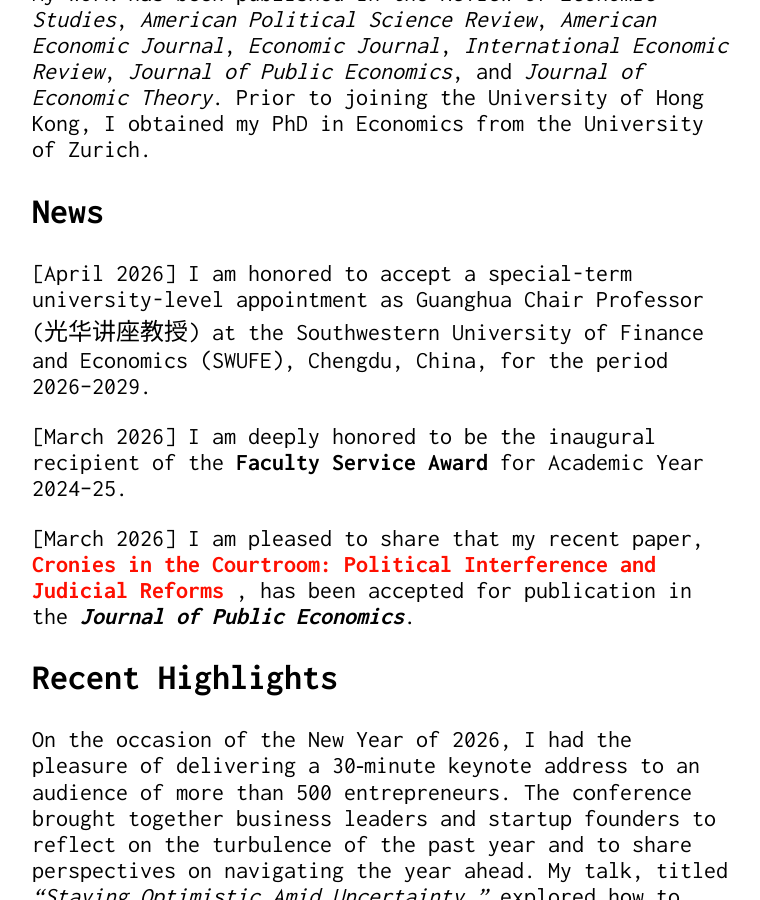
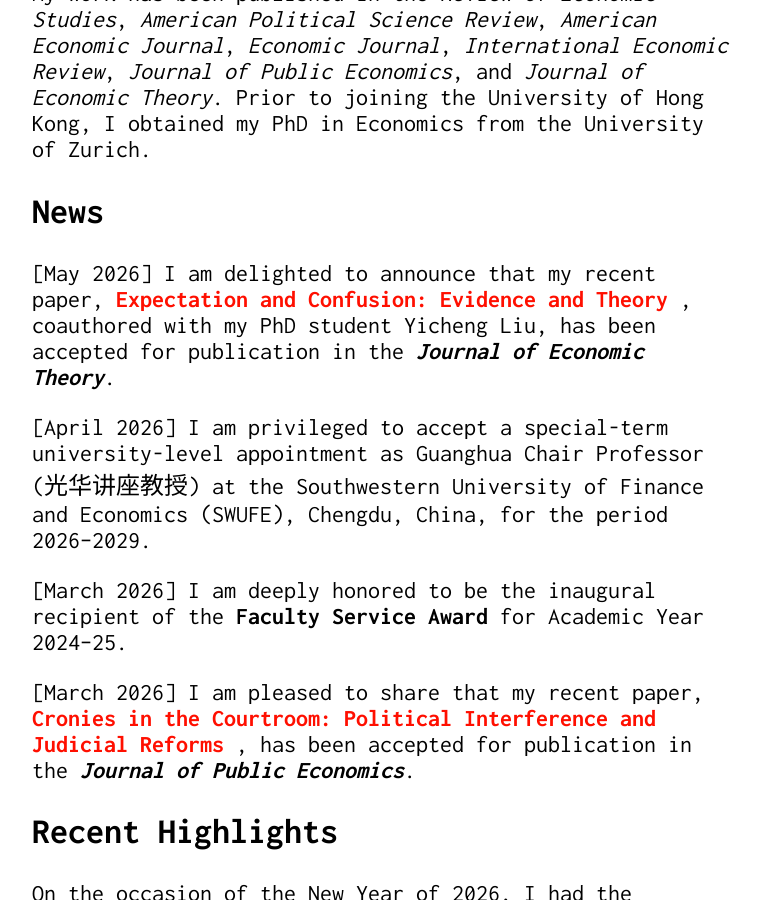
Before and after one commit to Shuyan0210611X/henrychen.github.io, a Jekyll site: the page built from index.md, in a window 1280 px wide and 900 px high, scrolled down 1019 px. Shown: the whole window, without its empty margins (258-1018 px from the left). Built offline with Jekyll 4.4.1, drawn with Linux system fonts in a browser that asks for light colours.

Commit message:
Update index.md

```diff
--- a/index.md
+++ b/index.md
@@ -18,7 +18,15 @@ My work has been published in the <em>Review of Economic Studies</em>, <em>Ameri
 
 <h2 style="font-weight: 700;">News </h2>
 
-[April 2026] I am honored to accept a special-term university-level appointment as Guanghua Chair Professor (光华讲座教授) at the Southwestern University of Finance and Economics (SWUFE), Chengdu, China, for the period 2026–2029.</p>
+<p>[May 2026] I am delighted to announce that my recent paper,
+<a href="/files/trend20260102.pdf">
+  <strong>Expectation and Confusion: Evidence and Theory</strong>
+</a>,
+coauthored with my PhD student Yicheng Liu, has been accepted for publication in the
+<em><strong>Journal of Economic Theory</strong></em>.
+</p>
+
+<p>[April 2026] I am privileged to accept a special-term university-level appointment as Guanghua Chair Professor (光华讲座教授) at the Southwestern University of Finance and Economics (SWUFE), Chengdu, China, for the period 2026–2029.</p>
 
 <p>[March 2026] I am deeply honored to be the inaugural recipient of the
 <strong>Faculty Service Award</strong>
```
